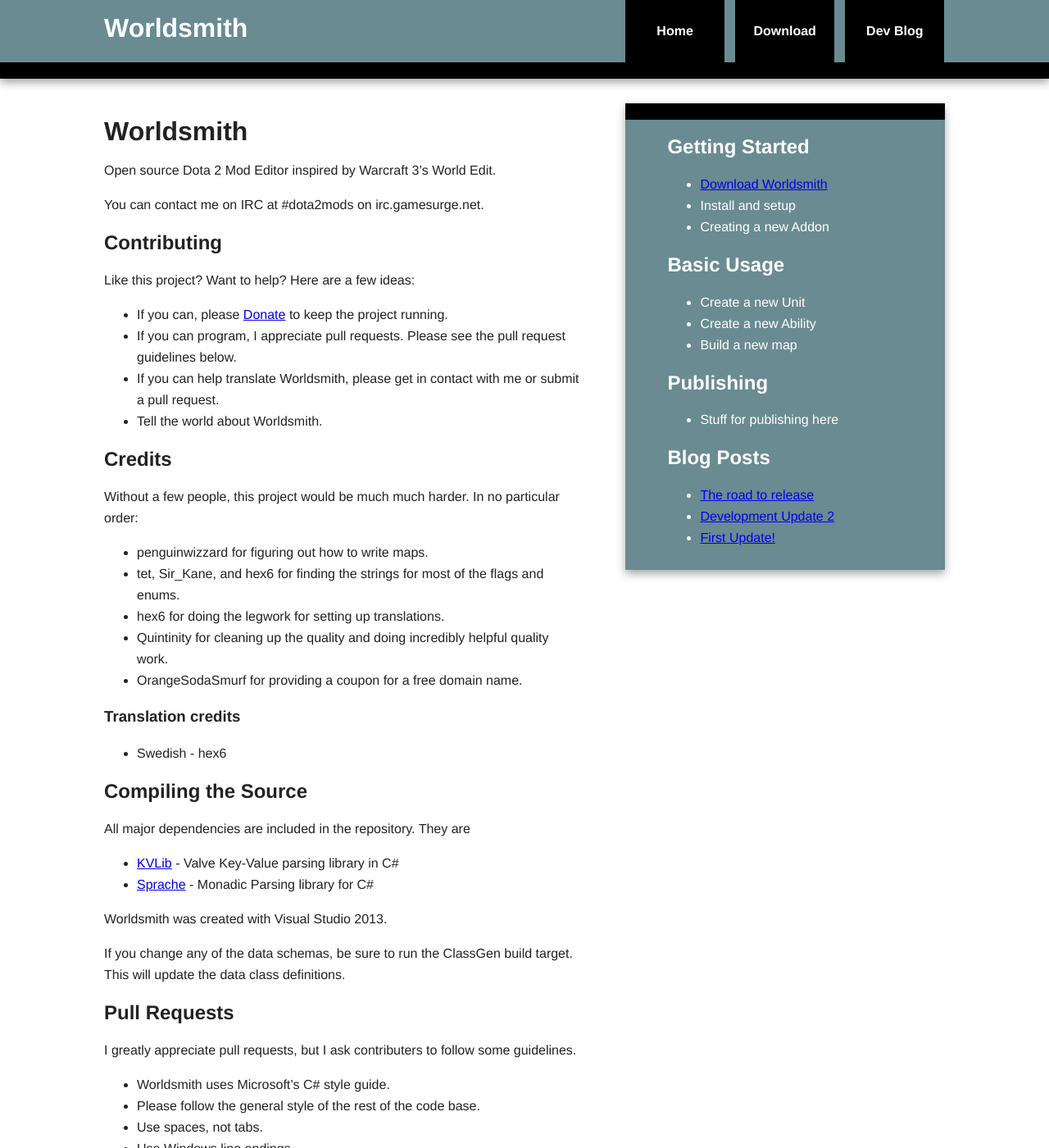
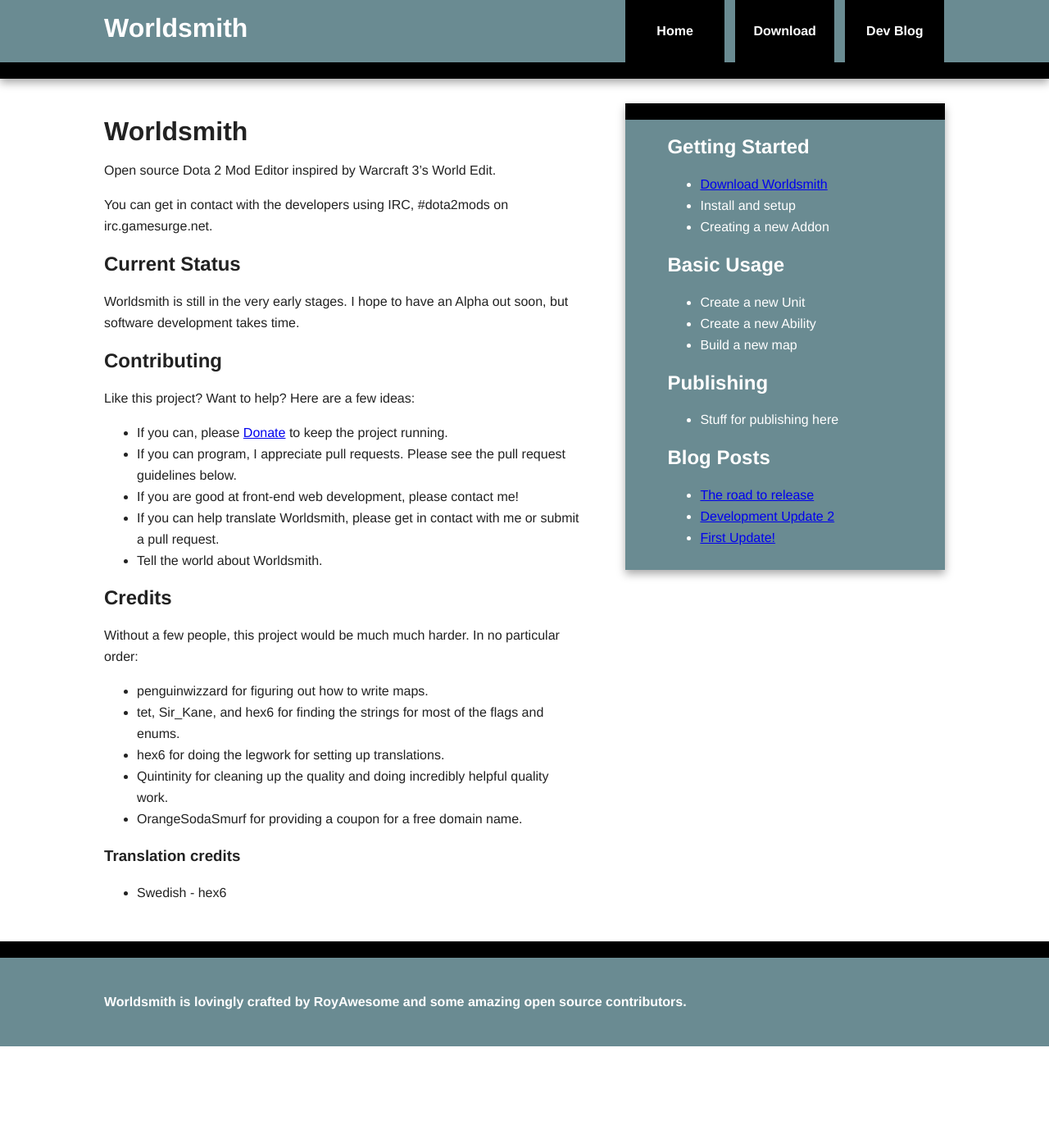
Before and after one commit to Worldsmith/worldsmith.github.io, a Jekyll site: the page built from index.md, in a window 1280 px wide and 1400 px high. Shown: the whole window at 82% size. Built offline with Jekyll 4.4.1, drawn with Linux system fonts in a browser that asks for light colours; nearby versions of some CDN libraries.

Commit message:
Update index.md

```diff
--- a/index.md
+++ b/index.md
@@ -8,7 +8,12 @@
 
 Open source Dota 2 Mod Editor inspired by Warcraft 3's World Edit.
 
-You can contact me on IRC at #dota2mods on irc.gamesurge.net.
+You can get in contact with the developers using IRC, #dota2mods on irc.gamesurge.net.
+
+## Current Status
+
+Worldsmith is still in the very early stages.  I hope to have an Alpha out soon, but software development takes time.
+
 
 
 ## Contributing
@@ -17,6 +22,7 @@
 
 * If you can, please [Donate] to keep the project running.
 * If you can program, I appreciate pull requests.  Please see the pull request guidelines below.
+* If you are good at front-end web development, please contact me!
 * If you can help translate Worldsmith, please get in contact with me or submit a pull request.
 * Tell the world about Worldsmith.
 
@@ -36,27 +42,4 @@
 * Swedish - hex6
 
 
-
-## Compiling the Source
-
-All major dependencies are included in the repository.  They are
-* [KVLib] - Valve Key-Value parsing library in C#
-* [Sprache] - Monadic Parsing library for C#
-
-Worldsmith was created with Visual Studio 2013.
-
-If you change any of the data schemas, be sure to run the ClassGen build target.  This will update the data class definitions.
-
-## Pull Requests
-I greatly appreciate pull requests, but I ask contributers to follow some guidelines.
-
-* Worldsmith uses Microsoft's C# style guide.
-* Please follow the general style of the rest of the code base.
-* Use spaces, not tabs.
-* Use Windows line endings.
-
-
-
-[KVLib]: https://github.com/RoyAwesome/KVLib
-[Sprache]: https://github.com/sprache/Sprache
 [Donate]: https://www.paypal.com/cgi-bin/webscr?cmd=_donations&business=WF8XJ8SVQ9UAU&lc=US&item_name=Garrett%20Fleenor&item_number=Worldsmith&currency_code=USD&bn=PP%2dDonationsBF%3abtn_donate_SM%2egif%3aNonHosted
```
